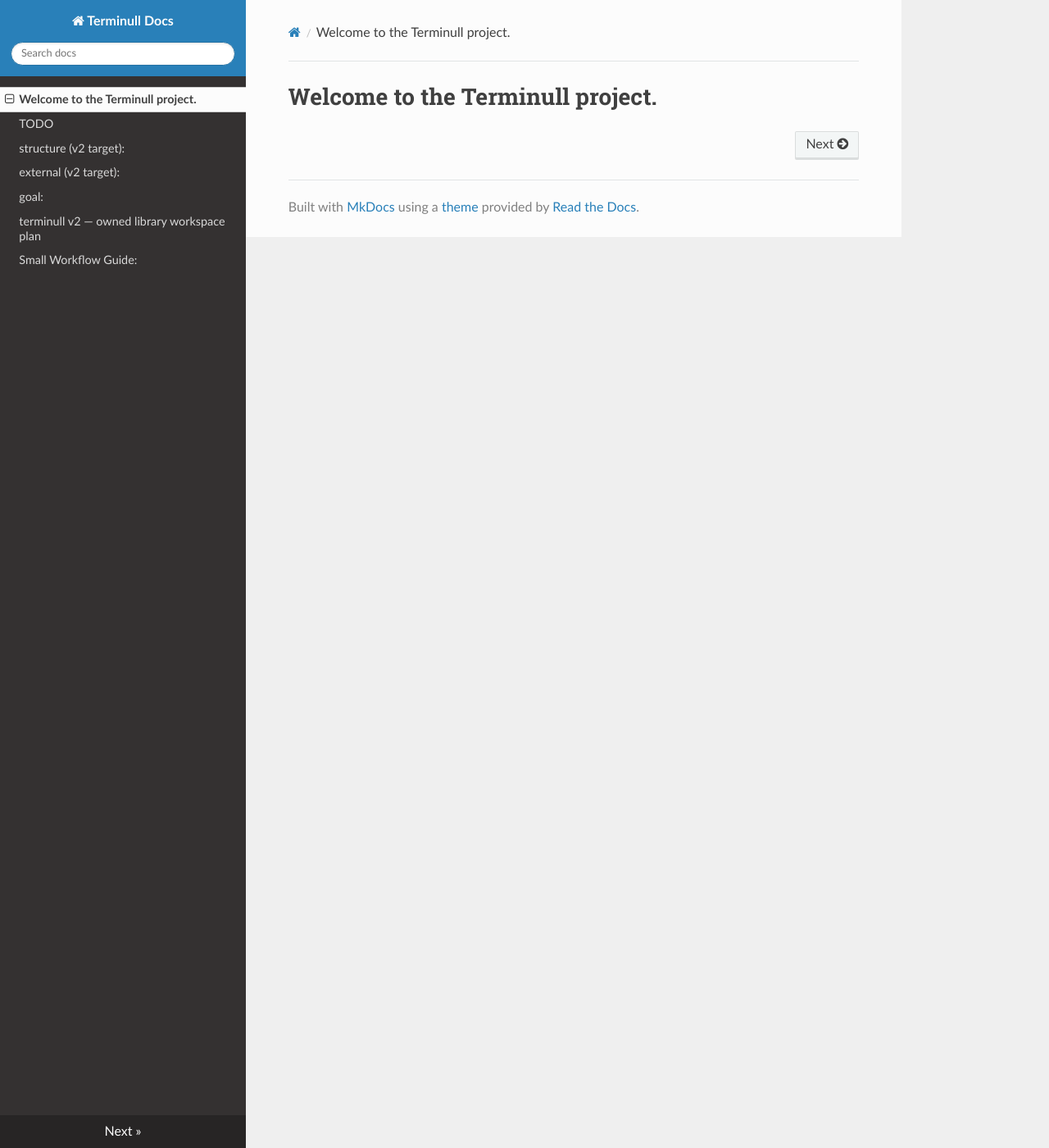
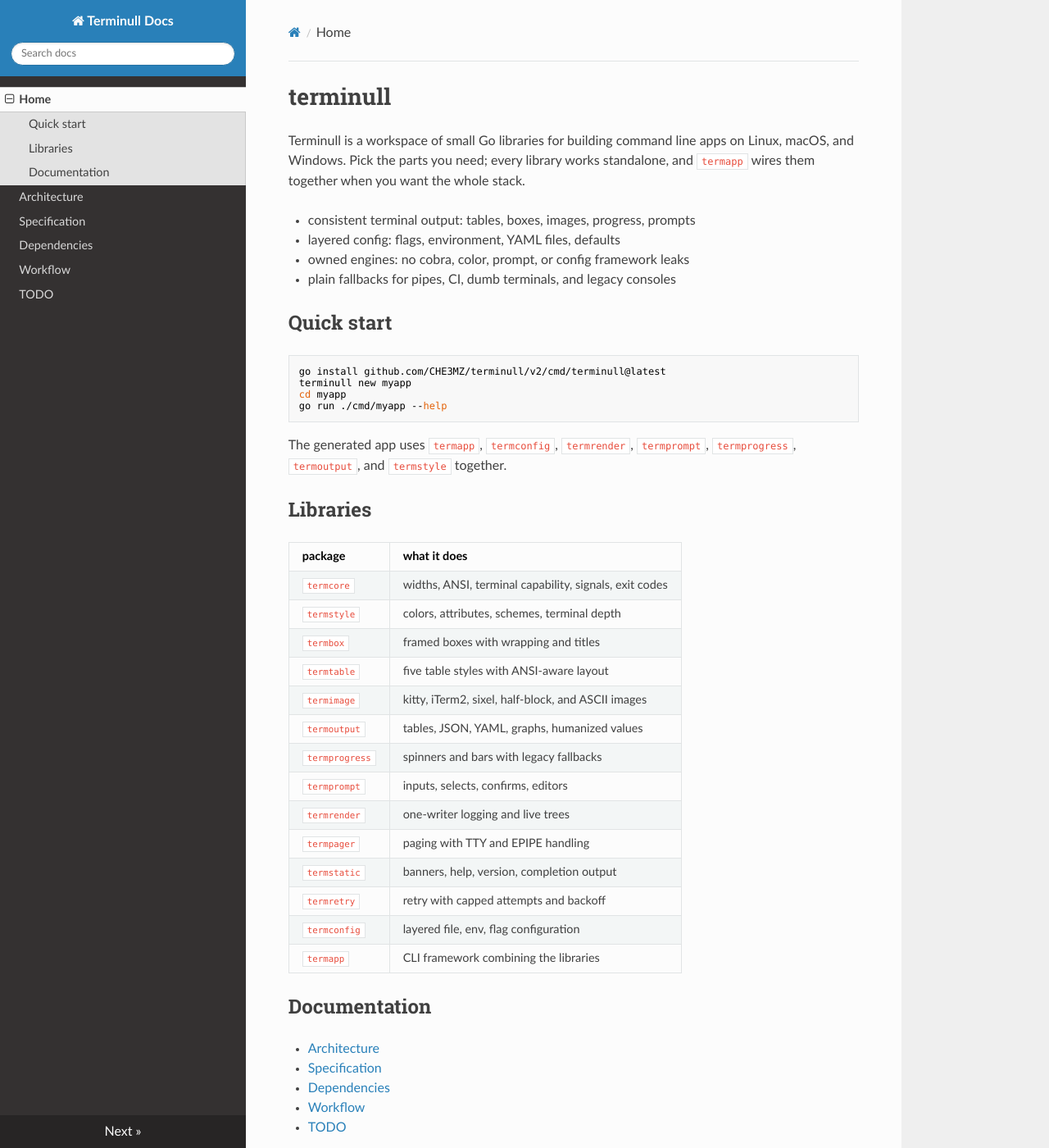
Before and after one commit to CHE3MZ/terminull, an MkDocs documentation site: the page built from docs/index.md, in a window 1280 px wide and 1400 px high. Shown: the whole window at 82% size. Built offline with MkDocs 1.6.1, drawn with Linux system fonts in a browser that asks for light colours; nearby versions of some CDN libraries.

Commit message:
docs: add mkdocs navigation and index

````diff
--- a/docs/index.md
+++ b/docs/index.md
@@ -1 +1,50 @@
-# Welcome to the Terminull project.
+# terminull
+
+Terminull is a workspace of small Go libraries for building command line
+apps on Linux, macOS, and Windows. Pick the parts you need; every library
+works standalone, and `termapp` wires them together when you want the
+whole stack.
+
+- consistent terminal output: tables, boxes, images, progress, prompts
+- layered config: flags, environment, YAML files, defaults
+- owned engines: no cobra, color, prompt, or config framework leaks
+- plain fallbacks for pipes, CI, dumb terminals, and legacy consoles
+
+## Quick start
+
+```sh
+go install github.com/CHE3MZ/terminull/v2/cmd/terminull@latest
+terminull new myapp
+cd myapp
+go run ./cmd/myapp --help
+```
+
+The generated app uses `termapp`, `termconfig`, `termrender`,
+`termprompt`, `termprogress`, `termoutput`, and `termstyle` together.
+
+## Libraries
+
+| package | what it does |
+| --- | --- |
+| `termcore` | widths, ANSI, terminal capability, signals, exit codes |
+| `termstyle` | colors, attributes, schemes, terminal depth |
+| `termbox` | framed boxes with wrapping and titles |
+| `termtable` | five table styles with ANSI-aware layout |
+| `termimage` | kitty, iTerm2, sixel, half-block, and ASCII images |
+| `termoutput` | tables, JSON, YAML, graphs, humanized values |
+| `termprogress` | spinners and bars with legacy fallbacks |
+| `termprompt` | inputs, selects, confirms, editors |
+| `termrender` | one-writer logging and live trees |
+| `termpager` | paging with TTY and EPIPE handling |
+| `termstatic` | banners, help, version, completion output |
+| `termretry` | retry with capped attempts and backoff |
+| `termconfig` | layered file, env, flag configuration |
+| `termapp` | CLI framework combining the libraries |
+
+## Documentation
+
+- [Architecture](architecture.md)
+- [Specification](spec.md)
+- [Dependencies](dependencies.md)
+- [Workflow](workflow.md)
+- [TODO](TODO.md)
--- a/mkdocs.yml
+++ b/mkdocs.yml
@@ -2,3 +2,11 @@ site_name: Terminull Docs
 
 theme:
   name: "readthedocs"
+
+nav:
+  - Home: index.md
+  - Architecture: architecture.md
+  - Specification: spec.md
+  - Dependencies: dependencies.md
+  - Workflow: workflow.md
+  - TODO: TODO.md
````
Also changed, not shown: docs/TODO.md (+2 -3 lines).
